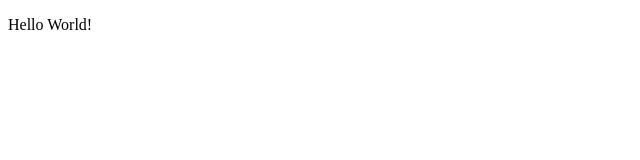
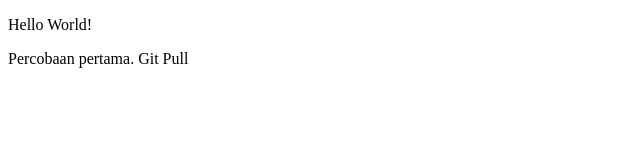
Before and after one commit to rifqidamarali/PRAKRPL04, a plain HTML site: page index.html in a window 1280 px wide. Shown: the whole page, without its empty margins (0-640 px from the left). Drawn offline with Linux system fonts and the light colour scheme.

Commit message:
Update index.html
coba git pull

```diff
--- a/index.html
+++ b/index.html
@@ -5,5 +5,6 @@
 </head>
 <body>
 	<p>Hello World!</p>
+        <p>Percobaan pertama. Git Pull</p>
 </body>
 </html>
```
